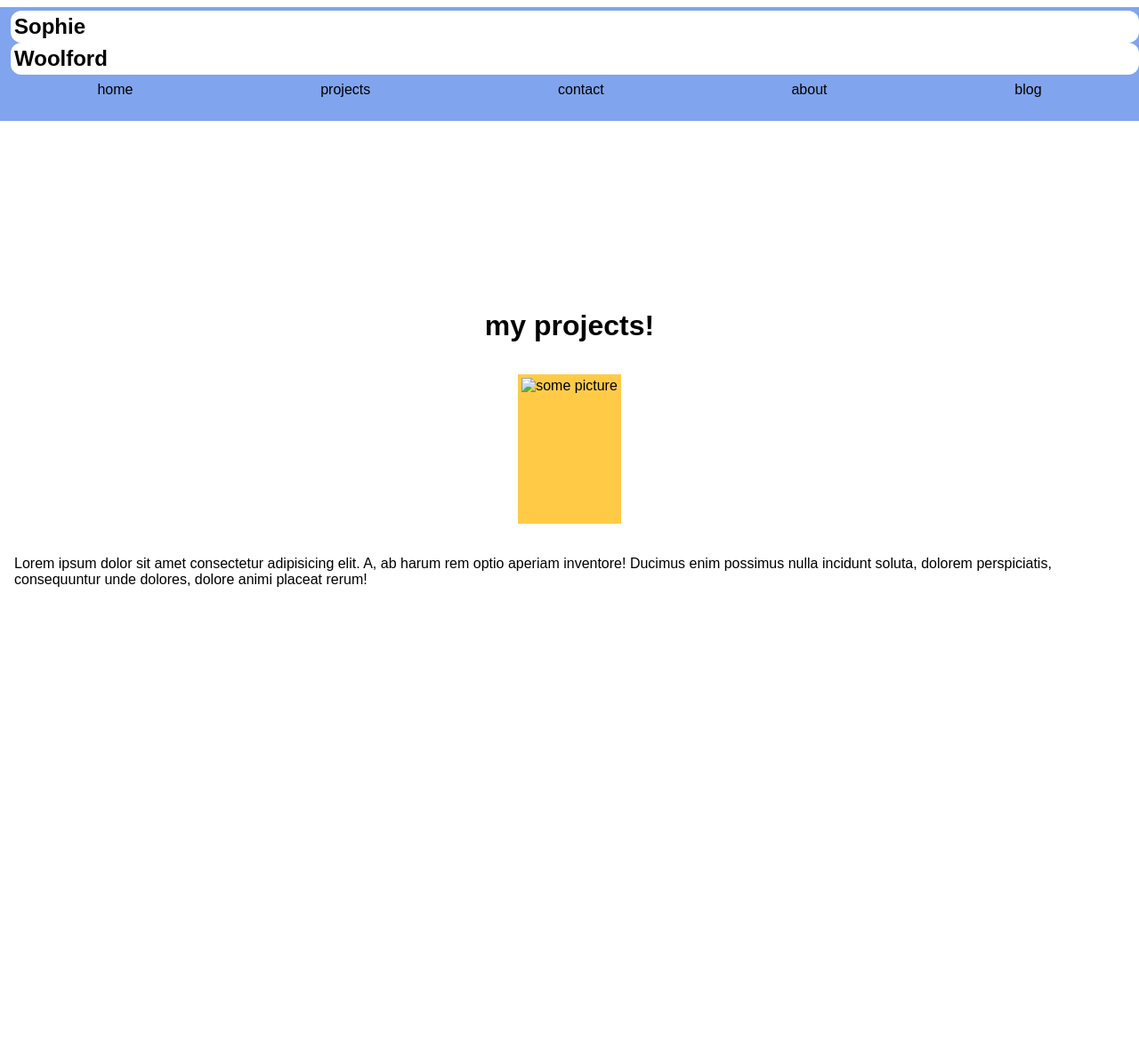
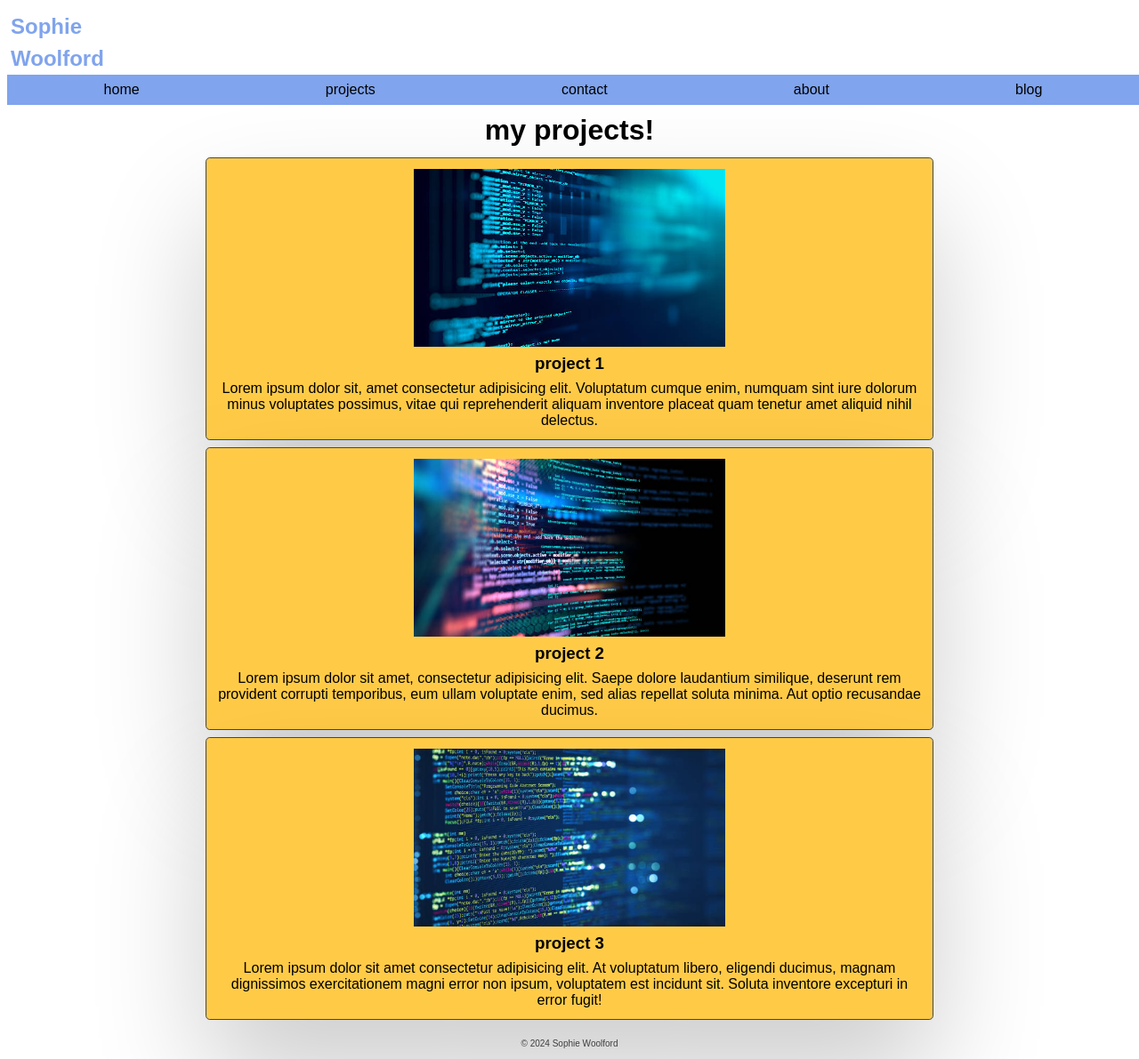
Before and after one commit to woolfie59/portfolioWebsite, a plain HTML site: page projects.html in a window 1280 px wide. Shown: the whole page at 89% size. Before the commit the page ends 856 px from the top, so only its background shows below. Drawn offline with Linux system fonts and the light colour scheme.

Commit message:
made cards for projects page and much more

```diff
--- a/projects.html
+++ b/projects.html
@@ -25,10 +25,42 @@
         <h1>
             my projects!
         </h1>
+        <!-- cards to display projects -->
+        <div class="row">
 
-        <img alt="some picture"/>
+            <!-- project 1 -->
+            <div class="column">
+              <div class="card">
+                <img src="./docs/project1.jpg" alt="picture of project 1"/>
+                <h3>project 1</h3>
+                <p>Lorem ipsum dolor sit, amet consectetur adipisicing elit. Voluptatum cumque enim, numquam sint iure dolorum minus voluptates possimus, vitae qui reprehenderit aliquam inventore placeat quam tenetur amet aliquid nihil delectus.</p>
+              </div>
+            </div>
 
-        <p>Lorem ipsum dolor sit amet consectetur adipisicing elit. A, ab harum rem optio aperiam inventore! Ducimus enim possimus nulla incidunt soluta, dolorem perspiciatis, consequuntur unde dolores, dolore animi placeat rerum!</p>
+            <!-- project 2 -->
+            <div class="column">
+              <div class="card">
+                <img alt="picture of project 2" img src="./docs/project2.jpg"/>
+                <h3>project 2</h3>
+                <p>Lorem ipsum dolor sit amet, consectetur adipisicing elit. Saepe dolore laudantium similique, deserunt rem provident corrupti temporibus, eum ullam voluptate enim, sed alias repellat soluta minima. Aut optio recusandae ducimus.</p>
+              </div>
+            </div>
+
+            <!-- project 3 -->
+            <div class="column">
+              <div class="card">
+                <img alt="picture of project 3" img src="./docs/project3.jpg"/>
+                <h3>project 3</h3>
+                <p>Lorem ipsum dolor sit amet consectetur adipisicing elit. At voluptatum libero, eligendi ducimus, magnam dignissimos exercitationem magni error non ipsum, voluptatem est incidunt sit. Soluta inventore excepturi in error fugit!</p>
+              </div>
+            </div>
+        </div>
+
+
+        <!-- <p>Lorem ipsum dolor sit amet consectetur adipisicing elit. A, ab harum rem optio aperiam inventore! Ducimus enim possimus nulla incidunt soluta, dolorem perspiciatis, consequuntur unde dolores, dolore animi placeat rerum!</p> -->
     </main>
+    <footer>
+        &#169; 2024 Sophie Woolford
+    </footer>
 </body>
 </html>
--- a/style.css
+++ b/style.css
@@ -23,78 +23,155 @@ body {
 }
 
 header {
-    background-color: var(--vista-blue);
-    height: 15dvh;
-    width: 100dvw;
+    height: 13dvh;
+    width: 100%;
     font-size: medium;
-    padding: 0.25em;
+    display: flex;
+    flex-direction: column;
 }
 
 h2 {
     display: flex;
     flex-direction: column;
-    justify-content: flex-start;
-    border-radius: 0.5em;
-    margin-left: 0.5em;
-    background-color: white;
+    float: left;
+    color: var(--vista-blue);
+
 }
 
 nav > a {
-    display: flex;
-    justify-content: space-around;
-    align-items: center;
-    /* flex-direction: column; */
-    background-color: var(--vista-blue);
-    padding: 0.25em;
-    border-radius: 0.5em;
     text-decoration: none;
     color: black;
+    margin: 0;
+    overflow: hidden;
 }
 
 nav {
+    width: 100%;
+    background-color: #80a4edff;
+    width: 100%;
     display: flex;
     justify-content: space-around;
-    align-items: center;
-    flex-direction: row;
+    align-items: flex-end;
 }
 
-nav :hover {
-    background-color: var(--emerald);
+nav > a:hover:not(.active) {
+    font-weight: bold;
+    /* background-color: rgba(128, 164, 237, 0.394); */
+}
+
+.active {
+    background-color: var(--sunglow);
 }
 
 main {
     min-height: 85dvh;
-    margin-top: 1.5em;
+    /* margin-top: 1.5em; */
     display: flex;
     flex-direction: column;
     justify-content: center;
     align-items: center;
 }
 
+/* the heading for each page */
 main > h1 {
     display: flex;
     justify-content: center;
-    align-items: center;
+    padding: 0.5;
 }
 
-
+/* the image on the home page */
 main > img {
-    height: 20dvh;
-    width: auto;
+    /* height: 50dvh;
+    width: auto; */
+    width: 100%;
+    height: auto;
+    padding: 0.5em;
     margin: 2em;
     display: flex;
     justify-content: center;
     align-items: center;
-    background-color: var(--sunglow);
+    background-color: var(--emerald);
+    object-fit: cover;
+    height: 200px;
+    width: 350px;
     object-fit: cover;
 }
 
-/* a:link {
+a:link {
     text-decoration: none;
     color: black;
-} */
+}
 
+
+
+/* projects page styling */
+
+.card {
+    box-shadow: 0 4em 8em 0 rgba(0, 0, 0, 0.2);
+    padding: 0.5em;
+    text-align: center;
+    border: 0.5px solid var(--indigo-dye);
+    border-radius: 0.3em;
+    background-color: var(--sunglow);
+    display: flex;
+    flex-direction: column;
+    justify-content: center;
+    align-items: center;
+    max-width: 100dvh;
+  }
+
+.card:hover {
+    background-color: var(--emerald);
+}
+
+#card {
+    display: flex;
+    justify-content: center;
+    align-items: center;
+    flex-direction: column;
+}
+
+@media screen and (max-width: 600px) {
+    .column {
+      width: 100%;
+      display: block;
+    }
+}
+
+
+/* project 1 image styling */
+img[src="./docs/project1.jpg"] {
+    height: 200px;
+    width: 350px;
+    object-fit: cover;
+    border-radius: 0.3;
+}
+
+/* project 2 image styling */
+img[src="./docs/project2.jpg"] {
+    height: 200px;
+    width: 350px;
+    object-fit: cover;
+    border-radius: 0.3;
+}
+
+/* project 3 image styling */
+img[src="./docs/project3.jpg"] {
+    height: 200px;
+    width: 350px;
+    object-fit: cover;
+    border-radius: 0.3;
+}
+
+
+
+
+
+  /* footer styling */
 footer {
+    height: 2vh;
     color:rgba(0, 0, 0, 0.719);
     font-size: x-small;
+    display: flex;
+    align-items: flex-end;
 }
```
Also changed, not shown: about.html (+3 -0 lines), blog.html (+3 -0 lines), contact.html (+3 -0 lines), index.html (+3 -1 lines), docs/project1.jpg (added), docs/project2.jpg (added), docs/project3.jpg (added).
